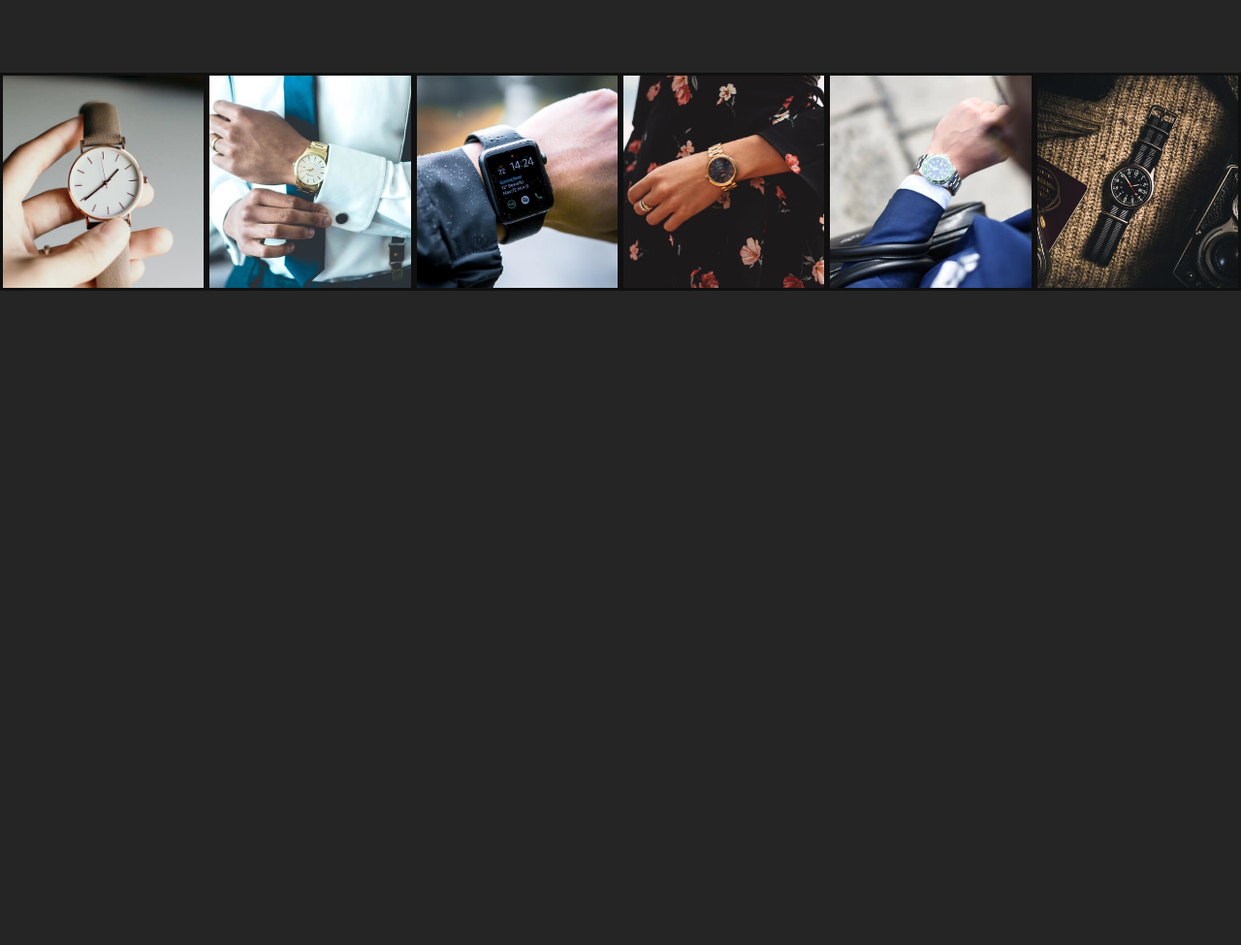
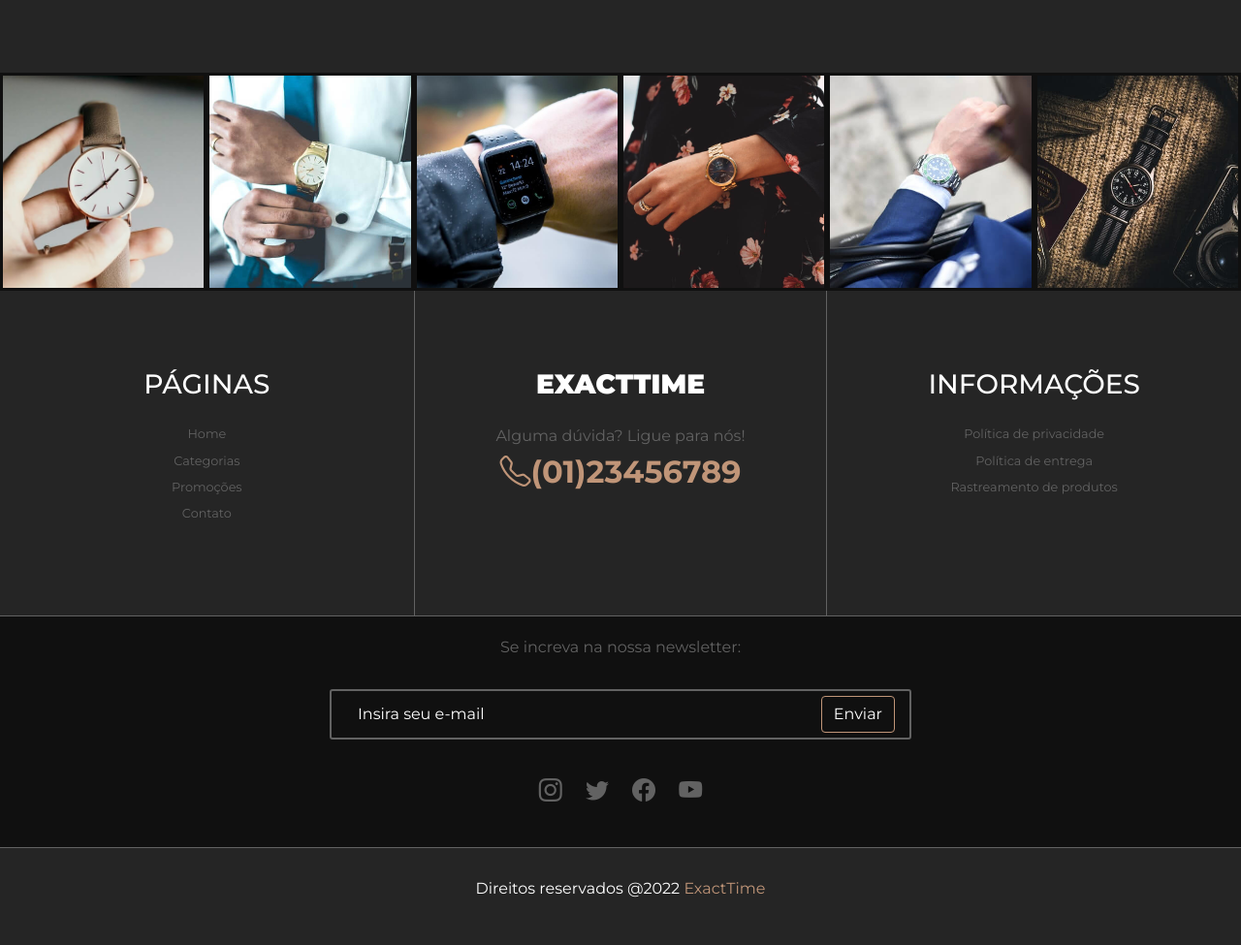
Before and after one commit to wendellwcl/ExactTime-Ecommerce, a plain HTML site: page index.html in a window 1280 px wide. Shown: the part 3373-4348 px from the top of the page at 97% size. Before the commit the page ends 3673 px from the top, so only its background shows below. Drawn offline with nearby package versions, Linux system fonts and the light colour scheme.

Commit message:
estruturação do footer

```diff
--- a/css/style.css
+++ b/css/style.css
@@ -86,7 +86,8 @@ body{
     justify-content: space-between;
 }
 
-#search-form{
+#search-form,
+#news-form{
     width: 100%;
     margin: 2em 0;
     border: 2px solid #626262;
@@ -94,17 +95,20 @@ body{
     padding: 5px 15px;
 }
 
-#search-form input{
+#search-form input,
+#news-form input{
     background-color: transparent;
     border: none;
     color: #FFF;
 }
 
-#search-form input:focus{
+#search-form input:focus,
+#news-form input:focus{
     box-shadow: none;
 }
 
-#search-form input::placeholder{
+#search-form input::placeholder,
+#news-form input::placeholder{
     color: #FFF;
 }
 
@@ -388,3 +392,101 @@ body{
 #insta6{
     background-image: url('../img/insta6.jpg');
 }
+
+/* Footer */
+
+#footer-links-container{
+    border-bottom: 1px solid #626262;
+}
+
+#footer .footer-column{
+    padding: 2em;
+    flex-direction: column;
+    align-items: center;
+    justify-content: center;
+    text-align: center;
+}
+
+#footer-links-container h3{
+    margin-bottom: 25px;
+    text-transform: uppercase;
+}
+
+#footer-links-container li{
+    font-size: .8em;
+    text-align: center;
+}
+
+#footer-links-container a{
+    text-decoration: none;
+    transition: .5s;
+}
+
+#footer-links-container a:hover{
+    color: #C09578;
+}
+
+#footer-center{
+    border-left: 1px solid #626262;
+    border-right: 1px solid #626262;
+}
+
+#footer-center h3{
+    font-weight: 900;
+}
+
+#footer-center .store-phone{
+    color: #C09578;
+    font-weight: bold;
+    font-size: 2em;
+    margin-top: -15px;
+}
+
+@media (min-width: 768px){
+    #footer .footer-column{
+        padding: 5em 2em;
+    }
+}
+
+/* Newsletter */
+
+#newsletter-container{
+    background-color: #101010;
+    border-bottom: 1px solid #626262;
+    text-align: center;
+    padding: 20px;
+}
+
+#news-form{
+    max-width: 600px;
+    margin: 15px auto;
+}
+
+#news-form i{
+    font-size: 1.5em;
+}
+
+#news-form .btn{
+    color: #FFF;
+}
+
+#social-container{
+    margin: 20px auto;
+}
+
+#social-container i{
+    font-size: 1.5em;
+    margin: 10px;
+    cursor: pointer;
+    color: #626262;
+    transition: .5s;
+}
+
+#social-container i:hover{
+    color: #C09578;
+}
+
+#copy-container{
+        text-align: center;
+        padding: 30px;
+}
--- a/index.html
+++ b/index.html
@@ -301,5 +301,71 @@
         </div>
     </div>
 
+    <!-- Footer -->
+    <footer id="footer">
+        <div class="container-fluid" id="footer-links-container">
+            <div class="row">
+                <div class="col-12 col-md-4 footer-column">
+                    <h3>Páginas</h3>
+                    <ul class="list-unstyled">
+                        <li class="mb-2">
+                            <a href="#" class="secondary-color">Home</a>
+                        </li>
+                        <li class="mb-2">
+                            <a href="#" class="secondary-color">Categorias</a>
+                        </li>
+                        <li class="mb-2">
+                            <a href="#" class="secondary-color">Promoções</a>
+                        </li>
+                        <li class="mb-2">
+                            <a href="#" class="secondary-color">Contato</a>
+                        </li>
+                    </ul>
+                </div>
+                <div class="col-12 col-md-4 footer-column" id="footer-center">
+                    <h3>ExactTime</h3>
+                    <p class="secondary-color">Alguma dúvida? Ligue para nós!</p>
+                    <p class="store-phone"><i class="bi bi-telephone"></i>(01)23456789</p>
+                </div>
+                <div class="col-12 col-md-4 footer-column">
+                    <h3>Informações</h3>
+                    <ul class="list-unstyled">
+                        <li class="mb-2">
+                            <a href="#" class="secondary-color">Política de privacidade</a>
+                        </li>
+                        <li class="mb-2">
+                            <a href="#" class="secondary-color">Política de entrega</a>
+                        </li>
+                        <li class="mb-2">
+                            <a href="#" class="secondary-color">Rastreamento de produtos</a>
+                        </li>
+                    </ul>
+                </div>
+            </div>
+        </div>
+        <!-- Newsletter -->
+        <div class="container-fluid" id="newsletter-container">
+            <div class="col-12">
+                <div class="row">
+                    <p class="secondary-color">Se increva na nossa newsletter:</p>
+                    <form class="d-flex" id="news-form">
+                        <i class="bi bienvelope primary-color"></i>
+                        <input type="email" class="form-control me-2" placeholder="Insira seu e-mail">
+                        <button type="submit" class="btn secondary-bg-color">Enviar</button>
+                    </form>
+                </div>
+            </div>
+            <div class="col-12" id="social-container">
+                <i class="bi bi-instagram"></i>
+                <i class="bi bi-twitter"></i>
+                <i class="bi bi-facebook"></i>
+                <i class="bi bi-youtube"></i>
+            </div>
+        </div>
+        <div class="container" id="copy-container">
+            <p>Direitos reservados @2022 <span class="primary-color">ExactTime</span></p>
+        </div>
+    </footer>
+
 </body>
 </html>
```
